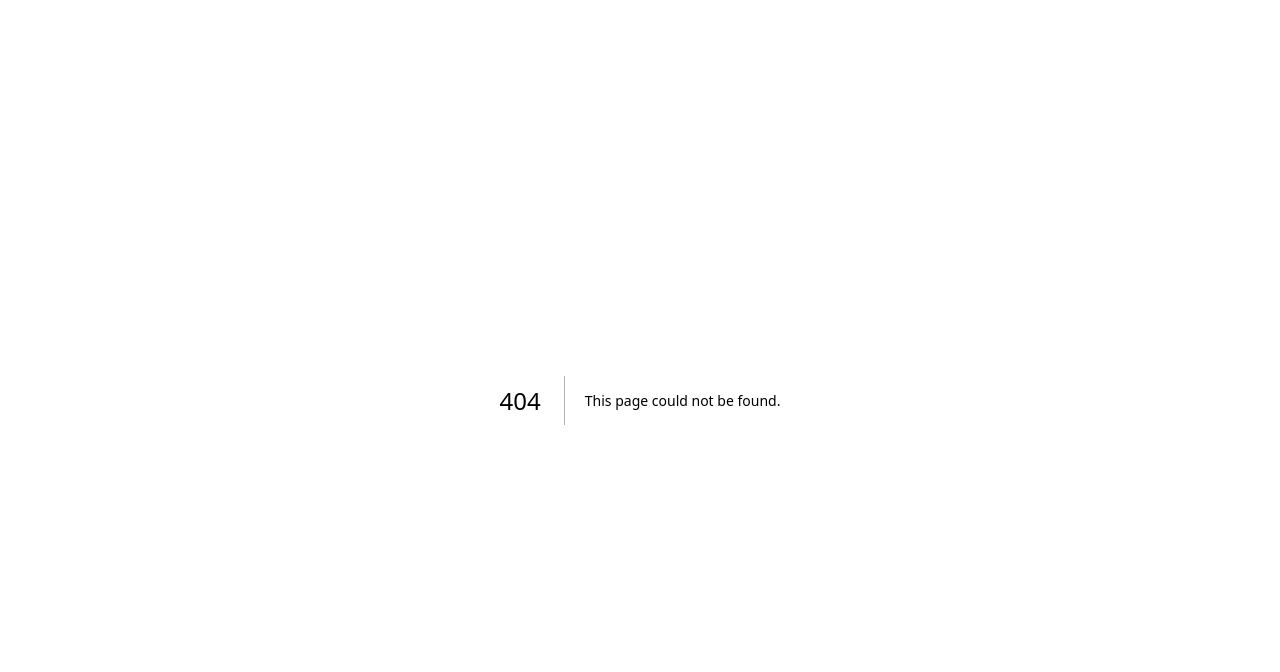
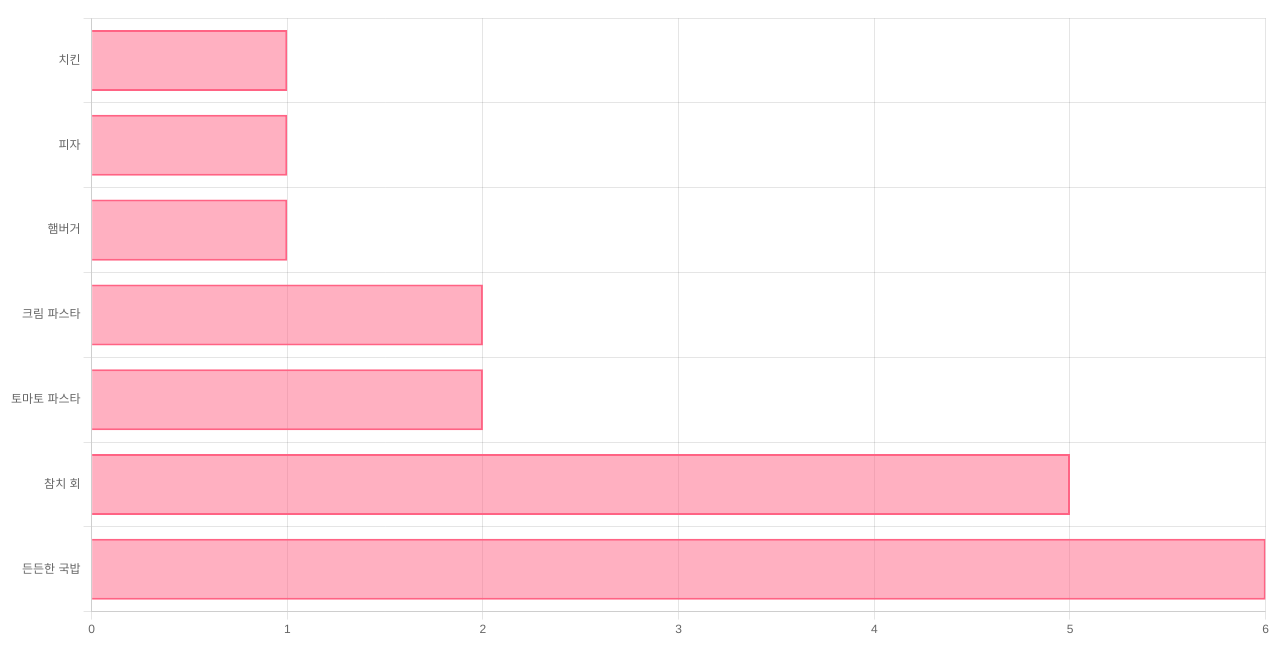
Before and after one commit to parkseohuinim/monitoring-server, a Next.js app: page /monitor in a window 1280 px wide. Before the commit this address had no page. Shown: the top 672 px of the page. Built offline with nearby package versions, Linux system fonts and the light colour scheme.

Commit message:
feat: Added chart sample

```diff
--- a/package.json
+++ b/package.json
@@ -9,9 +9,11 @@
     "lint": "next lint"
   },
   "dependencies": {
+    "chart.js": "^4.4.1",
     "firebase": "^10.8.0",
     "next": "14.1.0",
     "react": "^18",
+    "react-chartjs-2": "^5.2.0",
     "react-dom": "^18",
     "sass": "^1.71.0",
     "swr": "^2.2.5"
--- a/src/app/layout.tsx
+++ b/src/app/layout.tsx
@@ -1,5 +1,5 @@
 // These styles apply to every route in the application
-import '@/styles/globals.css'
+import '@/styles/globals.scss'
 
 export default function RootLayout({ children, }: { children: React.ReactNode }) {
   return (
--- /dev/null
+++ b/src/app/monitor/page.tsx
@@ -0,0 +1,89 @@
+'use client'
+import React, { useMemo } from "react";
+import {
+  Chart as ChartJS,
+  CategoryScale,
+  LinearScale,
+  BarElement,
+  Title,
+  Tooltip,
+  Legend,
+} from "chart.js";
+import { Bar } from "react-chartjs-2";
+
+ChartJS.register(
+  CategoryScale,
+  LinearScale,
+  BarElement,
+  Title,
+  Tooltip,
+  Legend
+);
+
+export const options = {
+  indexAxis: "y" as const,
+  elements: {
+    bar: {
+      borderWidth: 2,
+    },
+  },
+  responsive: true,
+  plugins: {
+    legend: {
+      display: false
+    },
+
+  },
+};
+
+interface MonitorProps {
+  takeExam: number;
+  excellentTest: number;
+  mentorProgram: number;
+  fieldTraining: number;
+  copyrightRegistration: number;
+  preliminaryCurriculum: number;
+  regularCurriculum: number;
+}
+export default function Monitor({
+  takeExam = 1,
+  excellentTest = 1,
+  mentorProgram = 1,
+  fieldTraining = 2,
+  copyrightRegistration = 2,
+  preliminaryCurriculum = 5,
+  regularCurriculum = 6
+}: MonitorProps) {
+  const labels = useMemo(() => {
+    return [
+      "치킨",
+      "피자",
+      "햄버거",
+      "크림 파스타",
+      "토마토 파스타",
+      "참치 회",
+      "든든한 국밥",
+    ]
+  }, []);
+  const data = useMemo(() => {
+    return {
+      labels,
+      datasets: [
+        {
+          label: "점수",
+          data: [takeExam, excellentTest, mentorProgram, fieldTraining, copyrightRegistration, preliminaryCurriculum, regularCurriculum],
+          borderColor: "rgb(255, 99, 132)",
+          backgroundColor: "rgba(255, 99, 132, 0.5)",
+        },
+      ],
+    }
+  }, []);
+  return (
+    <div className="">
+      <Bar
+        options={options}
+        data={data} />
+    </div>
+
+  );
+}
--- a/src/app/page.tsx
+++ b/src/app/page.tsx
@@ -1,5 +1,3 @@
-import variables from './variables.module.scss'
-
 export default function Page() {
-  return <h1 style={{ color: variables.primaryColor }}>Hello, Next.js!</h1>
+  return <h1 className='c-primary'>Hello, Next.js!</h1>
 }
--- /dev/null
+++ b/src/styles/globals.scss
@@ -0,0 +1,4 @@
+@import './variables.scss';
+.c-primary {
+    color: $primary-color;
+}
```
Also changed, not shown: src/styles/globals.css (deleted), 1 other file (tests, documents, lock files or other folders).
